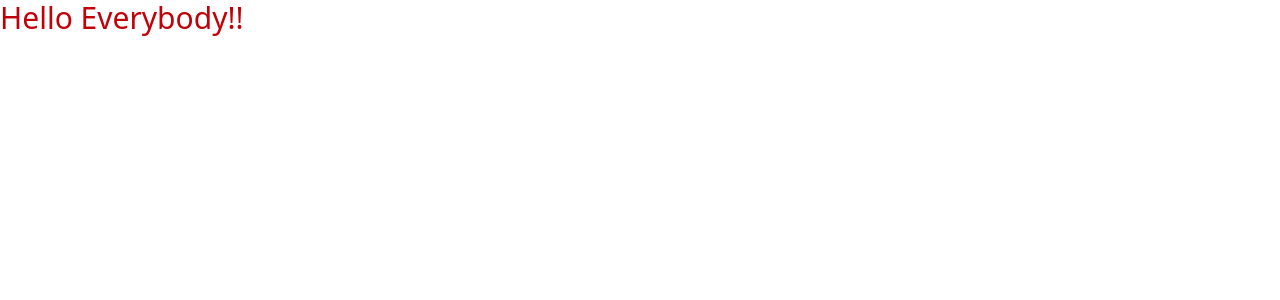
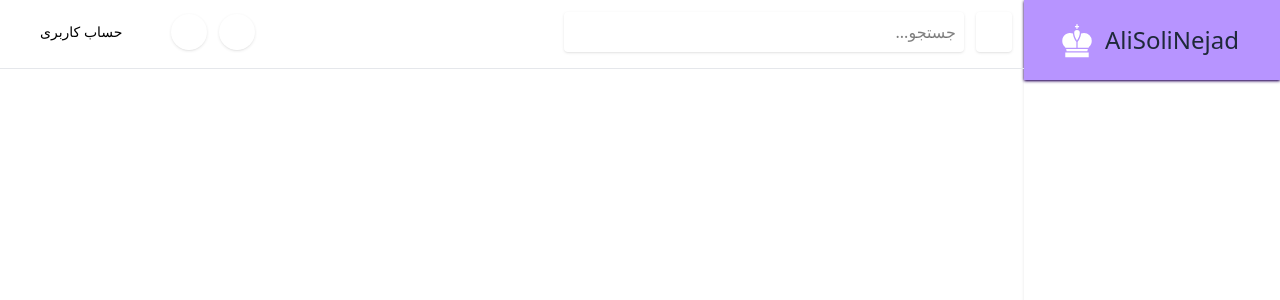
Before and after one commit to alisoltaninejad/Admin-Dashboard, a React (Vite) app: page / in a window 1280 px wide. Shown: the top 300 px of the page. Built offline with nearby package versions, Linux system fonts and the light colour scheme.

Commit message:
foundmental of project & navbar implement

```diff
--- a/index.html
+++ b/index.html
@@ -1,5 +1,5 @@
 <!doctype html>
-<html lang="en">
+<html lang="fa" dir="rtl">
   <head>
     <meta charset="UTF-8" />
     <link rel="icon" type="image/svg+xml" href="/favIcon.png" />
--- a/package.json
+++ b/package.json
@@ -13,6 +13,7 @@
     "@tailwindcss/vite": "^4.1.11",
     "react": "^19.1.0",
     "react-dom": "^19.1.0",
+    "react-icons": "^5.5.0",
     "tailwindcss": "^4.1.11"
   },
   "devDependencies": {
--- a/src/App.jsx
+++ b/src/App.jsx
@@ -1,11 +1,12 @@
-import { useState } from 'react'
-
+import { useState } from "react";
+import Navbar from './components/Navbar/Navbar'
+import Sidebar from './components/Sidebar/Sidebar'
 function App() {
-  return (
-    <>
-     <h2 className='text-red-700 text-3xl'>Hello Everybody!!</h2>
-    </>
-  )
+  return(
+   <>
+  <Sidebar></Sidebar>
+  <Navbar></Navbar>
+  </>)
 }
 
-export default App
+export default App;
--- /dev/null
+++ b/src/components/Icons/Icons.jsx
@@ -0,0 +1,66 @@
+// src/components/IconSystem/IconSystem.js
+import { HiMiniBars3BottomRight } from "react-icons/hi2";
+import { FiSearch } from "react-icons/fi";
+import { IoMoonOutline } from "react-icons/io5";
+import { PiBellRinging } from "react-icons/pi";
+import { FaRegUser } from "react-icons/fa";
+import { IoIosArrowDown } from "react-icons/io";
+import { GoSignOut } from "react-icons/go";
+import { CgProfile } from "react-icons/cg";
+import { IoSettingsOutline } from "react-icons/io5";
+import { PiWarningCircle } from "react-icons/pi";
+import { GiChessKing } from "react-icons/gi";
+
+/**
+ * سیستم آیکون‌های متمرکز پروژه
+ * @param {string} name - نام آیکون (menu, search, moon)
+ * @param {string} size - اندازه (sm, md, lg)
+ * @param {string} color - رنگ آیکون
+ * @param {string} className - کلاس‌های اضافی
+ */
+const IconSystem = ({ name, size = "md", color = "primary", className = "" }) => {
+  const icons = {
+    menu: HiMiniBars3BottomRight,
+    search: FiSearch,
+    moon: IoMoonOutline,
+    ring: PiBellRinging,
+    userAvatar: FaRegUser,
+    profile: CgProfile,
+    arrowDown_One: IoIosArrowDown,
+    signOut:GoSignOut,
+    setting:IoSettingsOutline,
+    warn:PiWarningCircle,
+    king:GiChessKing,
+
+  };
+
+  const sizeClasses = {
+    sm: "w-4 h-4 text-sm",
+    md: "w-5 h-5 text-base",
+    lg: "w-6 h-6 text-lg",
+  };
+
+  const colorClasses = {
+    primary: "dark:text-gray-800 text-white",
+    secondary: "text-gray-500 dark:text-gray-400",
+    accent: "text-blue-600 dark:text-blue-400",
+    danger: "text-red-500 dark:text-red-400",
+    dark: "dark:text-black text-white",
+  };
+
+  const IconComponent = icons[name];
+
+  if (!IconComponent) {
+    console.error(`آیکون "${name}" یافت نشد!`);
+    return null;
+  }
+
+  return (
+    <IconComponent
+      className={`${sizeClasses[size]} ${colorClasses[color]} ${className}`}
+      aria-hidden="true"
+    />
+  );
+};
+
+export default IconSystem;
--- /dev/null
+++ b/src/components/Navbar/Navbar.jsx
@@ -0,0 +1,111 @@
+import { useState, useRef, useEffect } from "react";
+import Icon from "./../Icons/Icons";
+import UserMenuItem from './UserMenu'
+export default function UserMenu() {
+  const [showProfileMenu, setShowProfileMenu] = useState(false);
+  const menuRef = useRef(null);
+
+  useEffect(() => {
+    function handleClickOutside(event) {
+      if (menuRef.current && !menuRef.current.contains(event.target)) {
+        setShowProfileMenu(false);
+      }
+    }
+
+    document.addEventListener("mousedown", handleClickOutside);
+    return () => {
+      document.removeEventListener("mousedown", handleClickOutside);
+    };
+  }, []);
+
+  const handleMenuItemClick = () => {
+    setShowProfileMenu(false);
+  };
+
+  return (
+    <div className="w-4/5 h-[69px]  fixed end-0  border-b border-b-gray-200">
+      <div className="flex justify-between items-center">
+        {/* بخش سمت راست */}
+        <div className="flex gap-3 p-3">
+          <button className="flex justify-center items-center w-fit p-2 shadow rounded-sm">
+            <Icon name="menu" />
+          </button>
+          <div className="flex items-center w-[400px] p-2 shadow rounded-sm">
+            <input
+              type="text"
+              className="w-full outline-none bg-transparent"
+              placeholder="جستجو..."
+            />
+            <Icon name="search" />
+          </div>
+        </div>
+
+        {/* بخش سمت چپ */}
+        <div className="flex gap-3 p-3">
+          <button className="w-fit p-2 shadow rounded-full cursor-pointer hover:bg-brand-50 transition-all">
+            <Icon name="moon" />
+          </button>
+          <button className="w-fit p-2 shadow rounded-full cursor-pointer hover:bg-brand-50 transition-all">
+            <Icon name="ring" />
+          </button>
+
+          {/* منوی کاربر */}
+          <div className="relative" ref={menuRef}>
+            <button
+              className="flex justify-between items-center gap-2 w-fit text-sm p-2 cursor-pointer hover:bg-brand-50 rounded-lg transition-all"
+              onClick={() => setShowProfileMenu(!showProfileMenu)}
+            >
+              <Icon name="userAvatar" />
+              <h4 className="flex items-center gap-1">
+                حساب کاربری
+                <Icon
+                  name="arrowDown_One"
+                  size="sm"
+                  className={`transition-transform ${showProfileMenu ? "rotate-180" : ""}`}
+                />
+              </h4>
+            </button>
+
+            {showProfileMenu && (
+              <div className="absolute top-full end-0 w-48 mt-1 p-2 bg-white shadow-lg rounded-xl z-50 border border-gray-100">
+                <div className="px-3 py-2 text-left ">
+                  <h4 className="font-medium">username</h4>
+                  <h6 className="text-xs text-gray-500 truncate">email@gmail.com</h6>
+                </div>
+                  <div className="w-4/5 mx-auto border-t border-gray-200 my-1" />
+
+                <div className="py-1">
+                  <UserMenuItem
+                  iconName='profile'
+                  ClickHandler={handleMenuItemClick}
+                  txt='ویرایش پروفایل'
+                  />
+                  <UserMenuItem
+                  iconName='setting'
+                  ClickHandler={handleMenuItemClick}
+                  txt=' تنظیمات حساب'
+                  />
+                  <UserMenuItem
+                  iconName='warn'
+                  ClickHandler={handleMenuItemClick}
+                  txt='پشتیبانی'
+                  />
+
+                  <div className="w-4/5 mx-auto border-t border-gray-200 my-1" />
+
+                  <button
+                    className="w-full text-right px-3 py-2 text-sm flex items-end gap-2 hover:bg-red-50 text-red-500 rounded-md"
+                    onClick={handleMenuItemClick}
+                  >
+                    <Icon name="signOut" size="sm" />
+                    خروج
+                  </button>
+                </div>
+              </div>
+            )}
+          </div>
+        </div>
+      </div>
+    </div>
+  );
+}
--- /dev/null
+++ b/src/components/Navbar/UserMenu.jsx
@@ -0,0 +1,15 @@
+import React from "react";
+import Icon from "./../Icons/Icons";
+export default function UserMenu({iconName,iconSize='sm',ClickHandler,txt}) {
+  return (
+    <>
+      <button
+        className="w-full text-right px-3 py-2 text-sm flex items-end gap-2 hover:bg-gray-50 rounded-md"
+        onClick={ClickHandler}>
+        <Icon name={iconName} size={iconSize} />
+       {txt}
+      </button>
+
+    </>
+  );
+}
--- /dev/null
+++ b/src/components/Sidebar/Sidebar.jsx
@@ -0,0 +1,13 @@
+import React from "react";
+import Icon from "./../Icons/Icons";
+
+export default function Sidebar() {
+  return (
+    <div className="w-1/5 fixed top-0 bottom-0 shadow">
+      <a href="#" className=" flex w-full h-[80px] p-4 text-2xl items-center justify-center text-gray-800 bg-brand-300  shadow shadow-brand-950">
+        <span className="p-2">AliSoliNejad</span>
+        <Icon name="king" size='lg' className='w-10 h-10'/>
+      </a>
+    </div>
+  );
+}
--- a/src/index.css
+++ b/src/index.css
@@ -1 +1,14 @@
 @import "tailwindcss";
+@theme {
+  --color-brand-50: #f5f0ff;   /* بسیار روشن - برای پس‌زمینه */
+  --color-brand-100: #e9ddff;  /* روشن - برای هایلایت */
+  --color-brand-200: #d5bfff;  /* برای hover状态 */
+  --color-brand-300: #b794ff;  /* برای borderها */
+  --color-brand-400: #9965ff;  /* آکسان‌های متوسط */
+  --color-brand-500: #7c3aed;  /* رنگ اصلی برند (بنفش اصلی) */
+  --color-brand-600: #6b21d8;  /* برای متن‌های مهم */
+  --color-brand-700: #5b16c2;  /* برای عنوان‌ها */
+  --color-brand-800: #4c10a3;  /* برای دکمه‌های اصلی */
+  --color-brand-900: #3c0c82;  /* برای hover دکمه‌ها */
+  --color-brand-950: #2a075e;  /* تاریک - برای فوتر و عناصر خاص */
+}
```
Also changed, not shown: tailwind.config.js (added), 1 other file (tests, documents, lock files or other folders).
